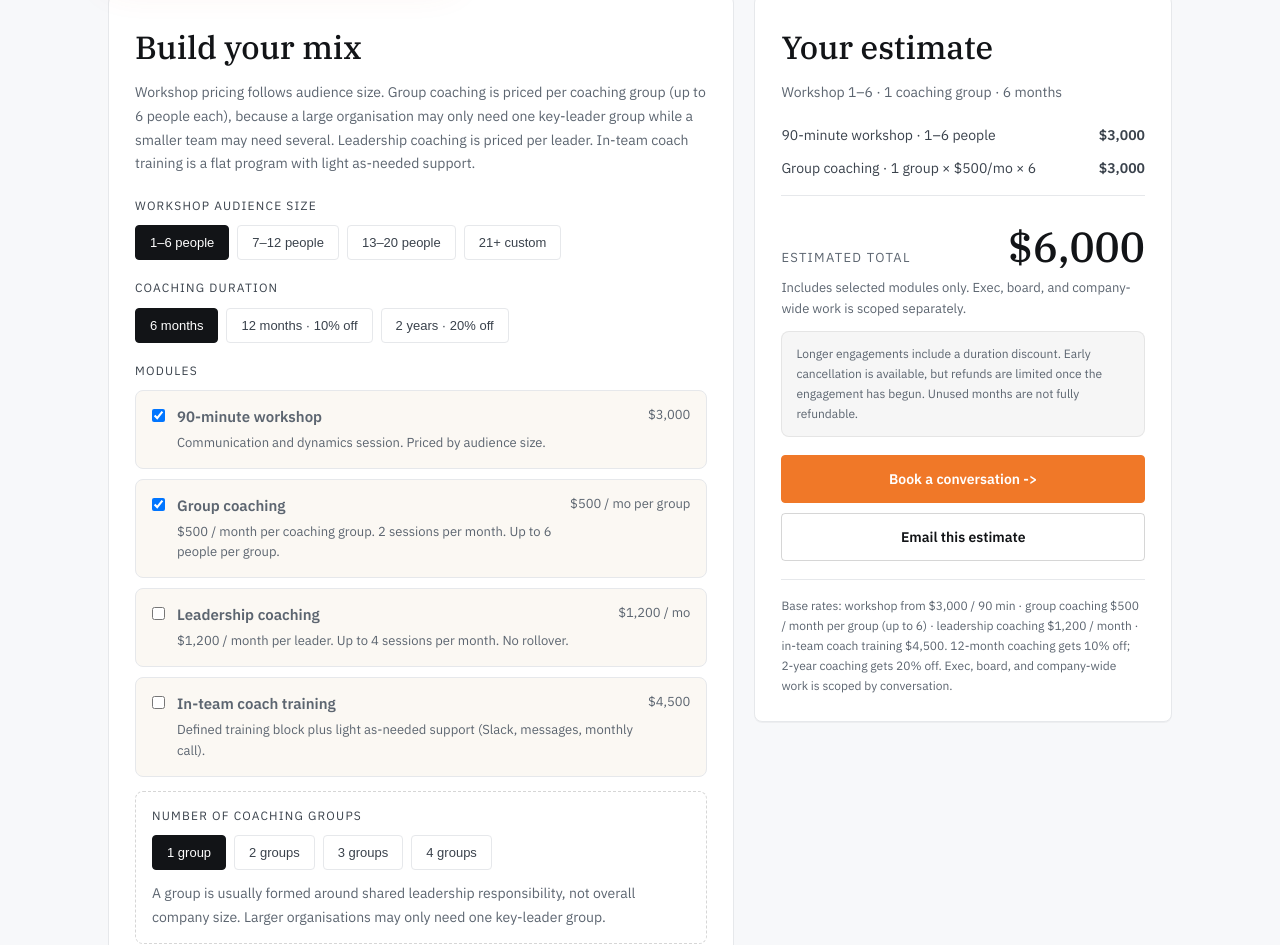
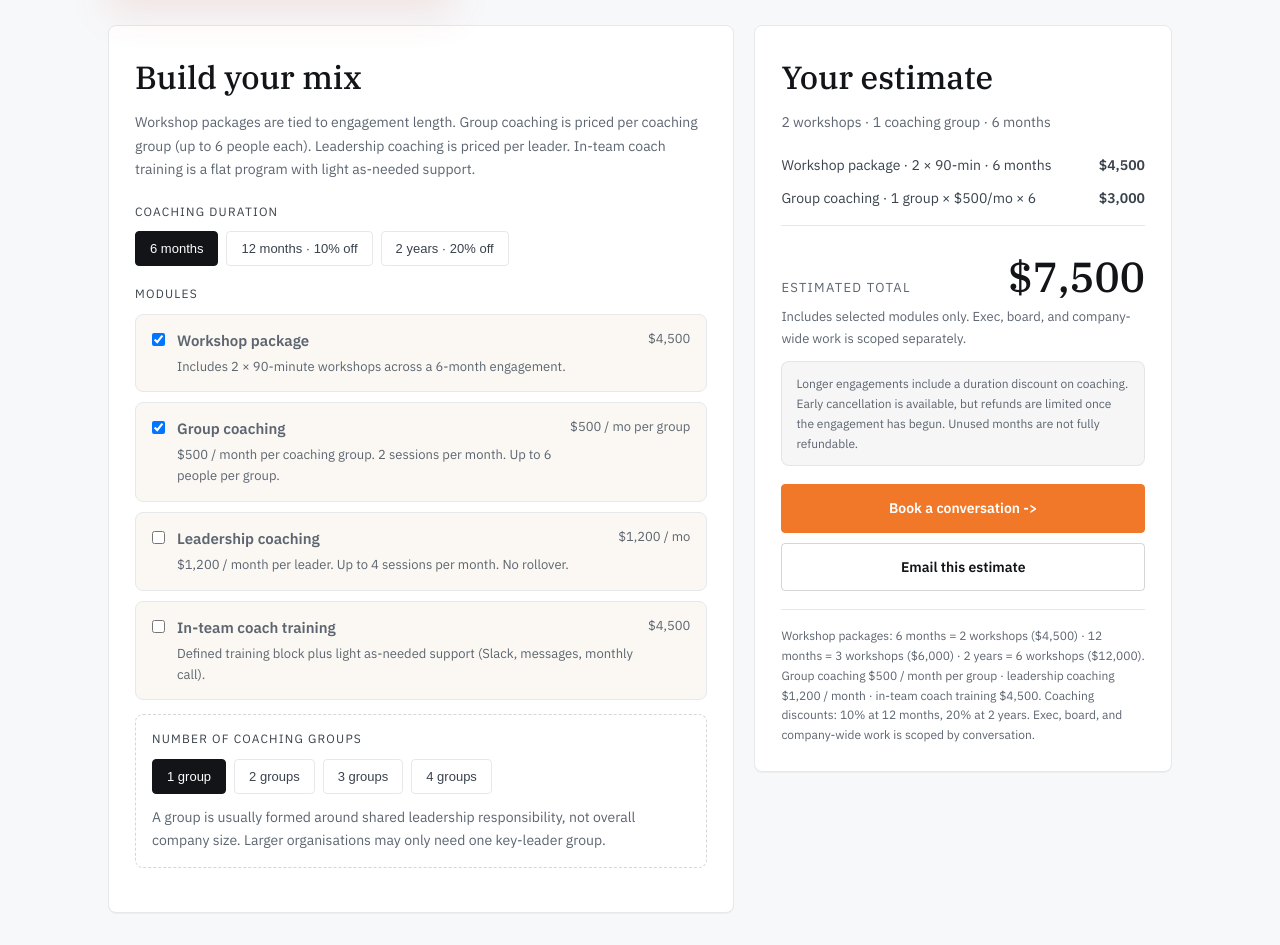
Before and after one commit to lilbirdlifecoaching/orangery-pro, a plain HTML site: page orangery-team.html in a window 1280 px wide. Shown: the part 2572-3517 px from the top of the page. Drawn offline with Linux system fonts and the light colour scheme.

Commit message:
Add files via upload

```diff
--- a/orangery-team.html
+++ b/orangery-team.html
@@ -1061,7 +1061,7 @@ footer {
     <div class="section-inner">
       <span class="eyebrow">Transparent pricing</span>
       <h2 class="section-headline">Build a self-guided quote around the support your team <em>actually needs.</em></h2>
-      <p class="section-sub">Start with a suggested package, or mix the modules yourself. Workshop pricing follows audience size. Group coaching is priced by how many coaching groups you need. Exec, board, and company-wide work still begins with a conversation.</p>
+      <p class="section-sub">Start with a suggested package, or mix the modules yourself. Workshop packages follow the engagement length. Group coaching is priced by how many coaching groups you need. Exec, board, and company-wide work still begins with a conversation.</p>
 
       <div class="package-grid">
         <button type="button" class="package-card fade-up" data-package="team-reset">
@@ -1084,17 +1084,7 @@ footer {
       <div class="quote-shell fade-up">
         <div class="quote-builder">
           <h3>Build your mix</h3>
-          <p class="quote-lead">Workshop pricing follows audience size. Group coaching is priced per coaching group (up to 6 people each), because a large organisation may only need one key-leader group while a smaller team may need several. Leadership coaching is priced per leader. In-team coach training is a flat program with light as-needed support.</p>
-
-          <div class="quote-field">
-            <span class="quote-label">Workshop audience size</span>
-            <div class="band-grid" id="band-grid">
-              <button type="button" class="choice-pill active" data-band="small">1–6 people</button>
-              <button type="button" class="choice-pill" data-band="medium">7–12 people</button>
-              <button type="button" class="choice-pill" data-band="large">13–20 people</button>
-              <button type="button" class="choice-pill" data-band="xl">21+ custom</button>
-            </div>
-          </div>
+          <p class="quote-lead">Workshop packages are tied to engagement length. Group coaching is priced per coaching group (up to 6 people each). Leadership coaching is priced per leader. In-team coach training is a flat program with light as-needed support.</p>
 
           <div class="quote-field">
             <span class="quote-label">Coaching duration</span>
@@ -1111,10 +1101,10 @@ footer {
               <label class="module-option">
                 <input type="checkbox" id="mod-workshop" checked>
                 <span>
-                  <strong>90-minute workshop</strong>
-                  <span>Communication and dynamics session. Priced by audience size.</span>
+                  <strong>Workshop package</strong>
+                  <span id="workshop-help">Includes 2 × 90-minute workshops across a 6-month engagement.</span>
                 </span>
-                <span class="module-price" id="price-workshop">$3,000</span>
+                <span class="module-price" id="price-workshop">$4,500</span>
               </label>
 
               <label class="module-option">
@@ -1166,15 +1156,11 @@ footer {
               </div>
             </div>
           </div>
-
-          <div class="custom-note hidden" id="custom-note">
-            Workshop audiences of 21+ usually need a tailored format. Use the quote as a starting point, then book a conversation so we can scope it properly.
-          </div>
         </div>
 
         <aside class="quote-summary">
           <h3>Your estimate</h3>
-          <p class="quote-lead" id="summary-context">Workshop 1–6 · 1 coaching group · 6 months</p>
+          <p class="quote-lead" id="summary-context">2 workshops · 1 coaching group · 6 months</p>
           <ul class="quote-lines" id="quote-lines">
             <li class="empty">Select a module to begin.</li>
           </ul>
@@ -1193,13 +1179,13 @@ footer {
             <div class="quote-total" id="quote-total">$0</div>
           </div>
           <p class="quote-total-note" id="quote-total-note">Estimates are guidance for planning. Final scope can be confirmed on a call.</p>
-          <p class="quote-disclaimer">Longer engagements include a duration discount. Early cancellation is available, but refunds are limited once the engagement has begun. Unused months are not fully refundable.</p>
+          <p class="quote-disclaimer">Longer engagements include a duration discount on coaching. Early cancellation is available, but refunds are limited once the engagement has begun. Unused months are not fully refundable.</p>
           <div class="quote-actions">
             <a class="btn-primary" id="quote-book" href="https://cal.com/lukehaythorpe/30min">Book a conversation -></a>
             <a class="btn-secondary" id="quote-email" href="mailto:lukehaythorpe@orangery.solutions?subject=orangery.team%20quote">Email this estimate</a>
           </div>
           <div class="rate-card">
-            <p>Base rates: workshop from $3,000 / 90 min · group coaching $500 / month per group (up to 6) · leadership coaching $1,200 / month · in-team coach training $4,500. 12-month coaching gets 10% off; 2-year coaching gets 20% off. Exec, board, and company-wide work is scoped by conversation.</p>
+            <p>Workshop packages: 6 months = 2 workshops ($4,500) · 12 months = 3 workshops ($6,000) · 2 years = 6 workshops ($12,000). Group coaching $500 / month per group · leadership coaching $1,200 / month · in-team coach training $4,500. Coaching discounts: 10% at 12 months, 20% at 2 years. Exec, board, and company-wide work is scoped by conversation.</p>
           </div>
         </aside>
       </div>
@@ -1317,11 +1303,10 @@ const fadeObserver = new IntersectionObserver((entries) => {
 observers.forEach((node) => fadeObserver.observe(node));
 
 (function () {
-  const BANDS = {
-    small: { label: "1–6 people", workshop: 3000 },
-    medium: { label: "7–12 people", workshop: 4500 },
-    large: { label: "13–20 people", workshop: 6000 },
-    xl: { label: "21+ people", workshop: null }
+  const WORKSHOP_PACKAGES = {
+    6: { count: 2, price: 4500, help: "Includes 2 × 90-minute workshops across a 6-month engagement." },
+    12: { count: 3, price: 6000, help: "Includes 3 × 90-minute workshops across a 12-month engagement." },
+    24: { count: 6, price: 12000, help: "Includes 6 × 90-minute workshops across a 2-year engagement." }
   };
 
   const COACH_TRAINING = 4500;
@@ -1334,7 +1319,6 @@ observers.forEach((node) => fadeObserver.observe(node));
   };
 
   const state = {
-    band: "small",
     months: 6,
     leaders: 1,
     groups: 1,
@@ -1342,19 +1326,18 @@ observers.forEach((node) => fadeObserver.observe(node));
   };
 
   const els = {
-    bandGrid: document.getElementById("band-grid"),
     durationGrid: document.getElementById("duration-grid"),
     leaderGrid: document.getElementById("leader-grid"),
     groupGrid: document.getElementById("group-grid"),
     leaderControls: document.getElementById("leader-controls"),
     groupControls: document.getElementById("group-controls"),
-    customNote: document.getElementById("custom-note"),
     workshop: document.getElementById("mod-workshop"),
     group: document.getElementById("mod-group"),
     leadership: document.getElementById("mod-leadership"),
     coachTraining: document.getElementById("mod-coach-training"),
     priceWorkshop: document.getElementById("price-workshop"),
     priceGroup: document.getElementById("price-group"),
+    workshopHelp: document.getElementById("workshop-help"),
     quoteLines: document.getElementById("quote-lines"),
     quoteTotal: document.getElementById("quote-total"),
     quoteNote: document.getElementById("quote-total-note"),
@@ -1422,34 +1405,34 @@ observers.forEach((node) => fadeObserver.observe(node));
   }
 
   function render() {
-    const band = BANDS[state.band];
-    const isCustomWorkshop = state.band === "xl";
-
-    els.priceWorkshop.textContent = band.workshop == null ? "Custom" : money(band.workshop);
+    const workshopPackage = WORKSHOP_PACKAGES[state.months];
+    const durationLabel = state.months === 24 ? "2 years" : state.months + " months";
+
+    els.priceWorkshop.textContent = money(workshopPackage.price);
+    els.workshopHelp.textContent = workshopPackage.help;
     els.priceGroup.textContent = money(GROUP_MONTHLY) + " / mo per group";
     els.leaderControls.classList.toggle("visible", els.leadership.checked);
     els.groupControls.classList.toggle("visible", els.group.checked);
-    els.customNote.classList.toggle("hidden", !(isCustomWorkshop && els.workshop.checked));
 
     const contextParts = [];
-    if (els.workshop.checked) contextParts.push("Workshop " + band.label.replace(" people", ""));
+    if (els.workshop.checked) {
+      contextParts.push(workshopPackage.count + " workshop" + (workshopPackage.count > 1 ? "s" : ""));
+    }
     if (els.group.checked) {
       contextParts.push(state.groups + " coaching group" + (state.groups > 1 ? "s" : ""));
     }
+    contextParts.push(durationLabel);
 
     const lines = [];
     let oneOffTotal = 0;
     let recurringTotal = 0;
-    let hasCustom = false;
 
     if (els.workshop.checked) {
-      if (band.workshop == null) {
-        lines.push({ label: "90-minute workshop", value: "Custom" });
-        hasCustom = true;
-      } else {
-        lines.push({ label: "90-minute workshop · " + band.label, value: money(band.workshop) });
-        oneOffTotal += band.workshop;
-      }
+      lines.push({
+        label: "Workshop package · " + workshopPackage.count + " × 90-min · " + durationLabel,
+        value: money(workshopPackage.price)
+      });
+      oneOffTotal += workshopPackage.price;
     }
 
     if (els.group.checked) {
@@ -1483,7 +1466,6 @@ observers.forEach((node) => fadeObserver.observe(node));
     const discountAmount = Math.round(recurringTotal * discountRate);
     const subtotal = oneOffTotal + recurringTotal;
     const total = subtotal - discountAmount;
-    const durationLabel = state.months === 24 ? "2 years" : state.months + " months";
 
     if (!lines.length) {
       els.quoteLines.innerHTML = '<li class="empty">Select a module to begin.</li>';
@@ -1504,37 +1486,24 @@ observers.forEach((node) => fadeObserver.observe(node));
         ? "12-month commitment · 10% off coaching"
         : "2-year commitment · 20% off coaching";
       els.quoteDiscount.textContent = "-" + money(discountAmount);
-
-      if (hasCustom && total === 0) {
-        els.quoteTotal.textContent = "Custom";
-      } else if (hasCustom) {
-        els.quoteTotal.textContent = money(total) + "+";
-      } else {
-        els.quoteTotal.textContent = money(total);
-      }
-
-      els.quoteNote.textContent = hasCustom
-        ? "Part of this estimate needs a conversation because of workshop audience size."
-        : showDiscountMath
-          ? "Duration discount applies to group and leadership coaching only. Workshops and in-team coach training stay at full rate."
-          : "Includes selected modules only. Exec, board, and company-wide work is scoped separately.";
+      els.quoteTotal.textContent = money(total);
+      els.quoteNote.textContent = showDiscountMath
+        ? "Duration discount applies to group and leadership coaching only. Workshop packages and in-team coach training stay at the package rate."
+        : "Includes selected modules only. Exec, board, and company-wide work is scoped separately.";
     }
 
+    els.summaryContext.textContent = contextParts.join(" · ");
+
     const summaryParts = [
-      "Workshop audience: " + (els.workshop.checked ? band.label : "n/a"),
+      "Duration: " + durationLabel,
+      "Workshop package: " + (els.workshop.checked ? workshopPackage.count + " workshops (" + money(workshopPackage.price) + ")" : "no"),
       "Coaching groups: " + (els.group.checked ? state.groups : "0"),
-      "Duration: " + durationLabel,
-      "Workshop: " + (els.workshop.checked ? "yes" : "no"),
-      "Group coaching: " + (els.group.checked ? "yes" : "no"),
       "Leadership seats: " + (els.leadership.checked ? state.leaders : "0"),
       "In-team coach training: " + (els.coachTraining.checked ? "yes" : "no"),
       "Subtotal: " + money(subtotal),
       "Duration discount: " + (discountAmount > 0 ? "-" + money(discountAmount) : "none"),
-      "Estimated total: " + (hasCustom && total === 0 ? "custom" : money(total) + (hasCustom ? "+" : ""))
+      "Estimated total: " + money(total)
     ];
-
-    contextParts.push(durationLabel);
-    els.summaryContext.textContent = contextParts.join(" · ");
 
     const body = "Hi Luke,%0D%0A%0D%0AI put together an orangery.team estimate:%0D%0A%0D%0A" +
       summaryParts.join("%0D%0A") +
@@ -1544,15 +1513,6 @@ observers.forEach((node) => fadeObserver.observe(node));
       encodeURIComponent("orangery.team quote estimate") +
       "&body=" + body;
   }
-
-  els.bandGrid.addEventListener("click", function (event) {
-    const btn = event.target.closest("[data-band]");
-    if (!btn) return;
-    state.band = btn.getAttribute("data-band");
-    setActive(els.bandGrid, "data-band", state.band);
-    clearPackageSelection();
-    render();
-  });
 
   els.durationGrid.addEventListener("click", function (event) {
     const btn = event.target.closest("[data-months]");
```
